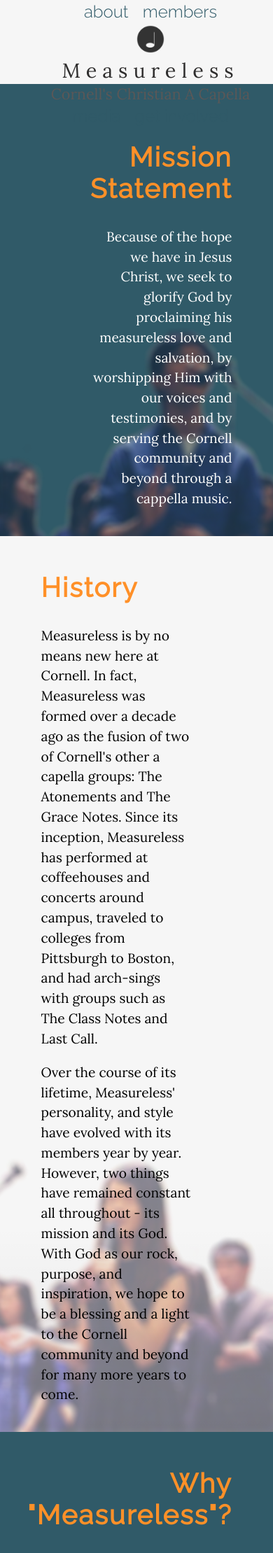
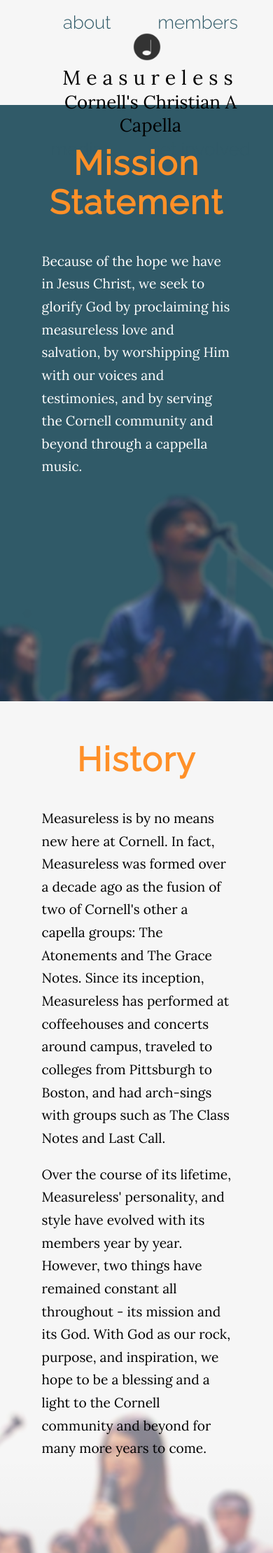
Before and after one commit to apokellypse/Measureless-Website, a PHP site: page /about.php in a window 390 px wide. Shown: the top 2219 px of the page at 70% size. Run offline with PHP 8.4, Linux system fonts and the light colour scheme; some libraries are stand-ins or nearby versions.

Commit message:
margin changes

```diff
--- a/css/main.css
+++ b/css/main.css
@@ -16,20 +16,20 @@ nav {
     text-align: center;
     height: 120px;
     background-color: #f6f6f6;
-    padding: 10 0 15px 0;
+    padding: 15px 0 15px 0;
     overflow:visible;
     box-shadow:0 0 10px #999;
 }
 nav ul {
     font-weight: 300;
-    font-size: 2.5em;
+    font-size: 2.7em;
     margin: 0px;
 }
 
 nav li {
     list-style-type: none;
     display: inline-block;
-    margin: 0 2% 0 2%;
+    margin: 0 30px 0 30px;
     vertical-align: middle;
 
 
@@ -37,7 +37,9 @@ nav li {
 #home {
     letter-spacing: 8px;
     font-family: Lora, serif;
-    font-size: 1.2em;
+    font-size: 1.1em;
+    margin: 5px 0 0 0;
+    color: #555;
     display: inline-block;
     /*width: 250px;*/
 }
@@ -51,7 +53,8 @@ a:hover {
     color:#87bbe2;
 }
 nav img{
-    margin: 5px 0 0 0;
+    margin: 0;
+    padding: 0 60px 0 60px;
     height: 40px;
     width: 40px;
     border: none;
@@ -69,13 +72,21 @@ nav p {
  |_| |_|\___|\__,_|\__,_|\___|_|
 */
 
-/* page subject */
+h3 {
+    font-size: 1em;
+    margin: 0px;
+}
+
 h2 {
     text-align: center;
     font-family: Raleway, sans-serif;
     color:#ff9028;
     letter-spacing: 2px;
-    font-size: 2em;
+    font-size: 2.5em;
+}
+
+h1 {
+    font-family: Lora, serif;
 }
 
 h4 {
@@ -94,17 +105,24 @@ h4 em {
     font-style: normal;
     font-size: 3em;
     letter-spacing: 0;
+    text-shadow: 0 0 0;
 }
 
-#home {
+.centernote {
+    width: 150px;
+    text-align: center;
+    margin: 0 auto;
+    left: 0;
+    right: 0;
+}
+
+#subtitle, #home {
     font-family: Lora, sans-serif;
-    color: #2e2d2d;
+    color: #000;
 }
 
 #subtitle > a:hover, #subtitle > a {
-    color: #5a5858;
-    font-size: 0.9em;
-    font-family: Lora, sans-serif;
+    color: #000;
 }
 
 /*
@@ -122,20 +140,16 @@ body {
     background-color: #f6f6f6;
     font-size: .6em;
 }
+
 .content {
-
+    padding: 15px 20% 30px 20%;
     text-align: left;
     min-height: 200px;
     font-family: Lora, serif;
     font-size: 2.0em;
     overflow: auto;
-        padding: 5% 15% 5% 15%;
 }
 
-<<<<<<< HEAD
-=======
-
->>>>>>> a6d55a7c388799831f4b51f50e3012c33e2c2b19
 #slideshow {
     max-height: 500px;
     position: relative;
@@ -159,6 +173,26 @@ body {
     filter: progid:DXImageTransform.Microsoft.gradient( startColorstr='#00000000', endColorstr='#12000000',GradientType=0 ); /* IE6-9 */
 }
 
+
+.content:nth-of-type(even) .view {
+        border: 5px solid #305a68;
+}
+#memberinfo ul {list-style-type: none;
+                text-align: left;
+                line-height: 20px}
+
+#memberinfo li {border-bottom: 1px solid #000000;
+                padding-bottom: 15px;}
+
+img {
+    width: 150px;
+    height: 225px;
+    float: right;
+    margin: 15px;
+    clear: right;
+    border: 3px solid;
+    border-color: #000000
+}
 /*         _                 _
      /\   | |               | |
     /  \  | |__   ___  _   _| |_
@@ -170,13 +204,9 @@ body {
 
 #mission {
     background: #305a68 url("../img/contentbg1.png") no-repeat bottom left;
-<<<<<<< HEAD
     background-position: 0;
     padding-right: 15%;
-    padding-top: 50px;
-=======
-    padding: 5% 15% 5% 0;
->>>>>>> a6d55a7c388799831f4b51f50e3012c33e2c2b19
+    /*padding-top: 50px;*/
 }
 #mission h2 {
     text-align: right;
@@ -188,8 +218,8 @@ body {
 }
 
 #history {
-    padding: 5% 0 5% 15%;
-
+    padding-left: 15%;
+    /*padding-top:60px;*/
     background: white url("../img/contentbg2.png") no-repeat bottom right;
 
     background: url("../img/contentbg2.png") no-repeat bottom right, -moz-linear-gradient(top,  rgba(0,0,0,0) 0%, rgba(0,0,0,0) 77%, rgba(0,0,0,0.07) 100%); /* FF3.6+ */
@@ -617,6 +624,40 @@ footer li {
 }
 
 @media (max-width: 1000px) {
+
+    #contact {
+        padding: 30px 5%;
+    }
+
+    #mission, #mission > h2,
+    #history, #history > h2,
+    #why, #why > h2 {
+        text-align: center;
+        padding-left: 5%;
+        padding-right: 5%;
+    }
+
+    #mission, #history, #why {
+        padding-bottom: 300px;
+    }
+
+    #mission {
+        background-position: 0 100%;
+    }
+
+    #why {
+        background-position-x: 0 -100px;
+    }
+
+    #mission p, #history p, #why p {
+        text-align: left;
+        padding-left: 40px;
+        padding-right: 40px;
+        line-height: 1.7em;
+    }
+
+
+
     .content {
         padding-right: 3%;
         padding-left: 3%;
```
Also changed, not shown: other parts of css/main.css (+25 -47 lines).
